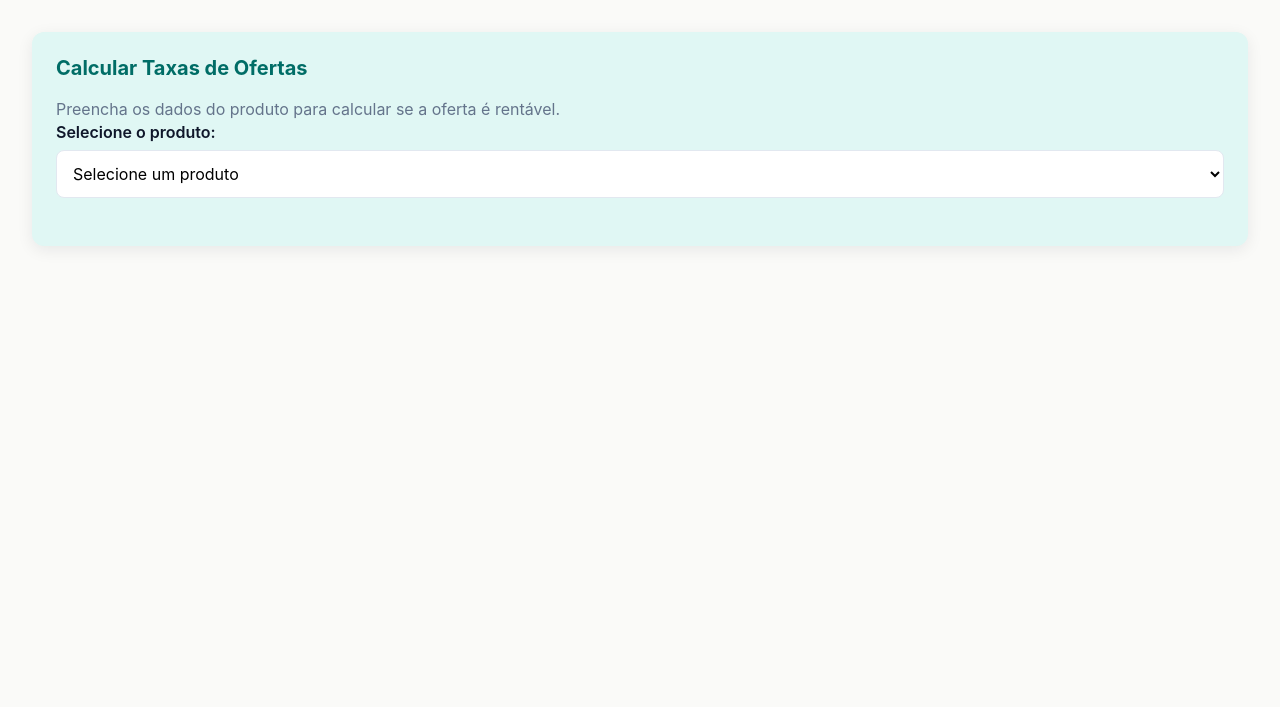
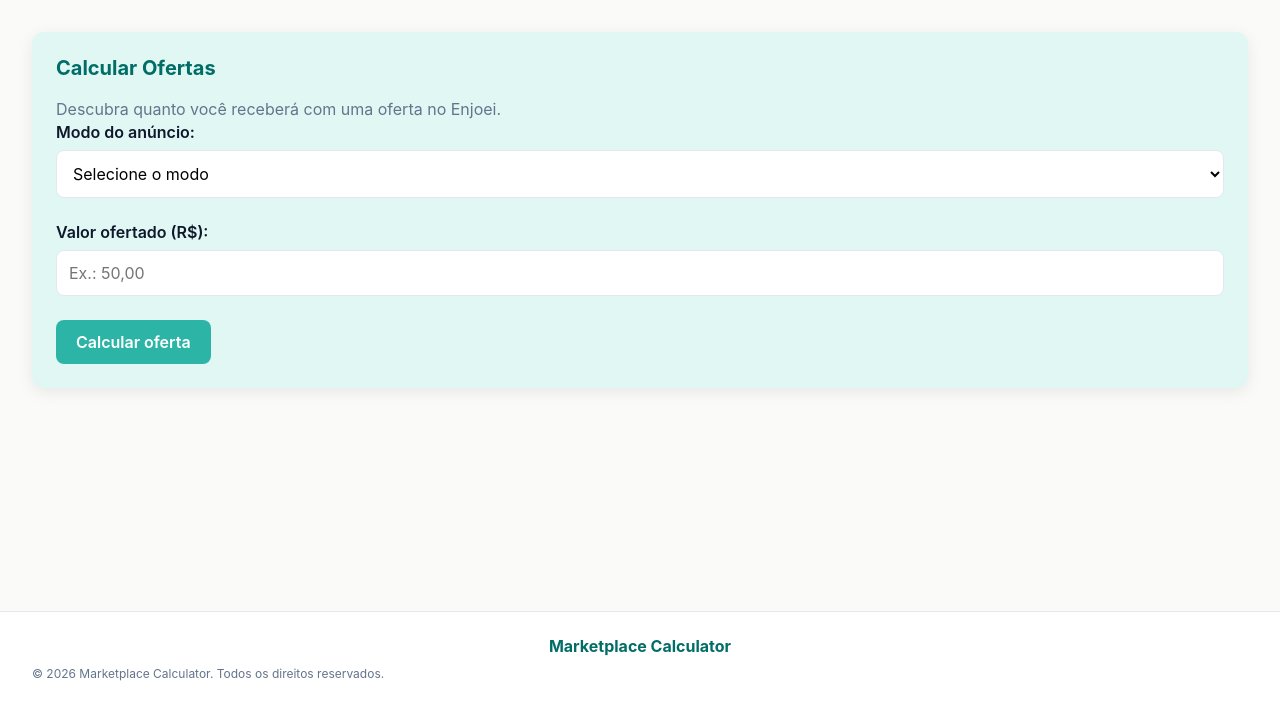
Before and after one commit to Vyrder06/marketplace-calculator, a Flask app: page /ofertas in a window 1280 px wide. Shown: the part 93-800 px from the top of the page. Run offline with Flask 3, Linux system fonts and the light colour scheme; the visitor is signed in with stand-in values (Sample User, id 1).

Commit message:
created ofertas page

```diff
--- a/app.py
+++ b/app.py
@@ -30,7 +30,7 @@ CAMPOS_EDITAVEIS = {"nome", "olx", "enjoei", "facebook", "shopee"}
 def criar_tabela():
     with closing(sqlite3.connect(BANCO)) as conexao:
         conexao.executescript(ARQUIVO_SQL.read_text(encoding="utf-8"))
-    # Migração: adicionar colunas se não existirem
+
     with closing(sqlite3.connect(BANCO)) as conexao:
         cursor = conexao.cursor()
         cursor.execute("PRAGMA table_info(produtos)")
@@ -100,7 +100,7 @@ def calcular_valor_liquido(loja, preco, modo_enjoei=None):
     preco = float(preco)
 
     if loja == 'olx':
-        # OLX - sem taxas
+
         return {
             'valor_liquido': round(preco, 2),
             'taxa_total': 0,
@@ -108,7 +108,7 @@ def calcular_valor_liquido(loja, preco, modo_enjoei=None):
         }
 
     elif loja == 'facebook':
-        # Facebook - sem taxas
+
         return {
             'valor_liquido': round(preco, 2),
             'taxa_total': 0,
@@ -116,13 +116,13 @@ def calcular_valor_liquido(loja, preco, modo_enjoei=None):
         }
 
     elif loja == 'enjoei':
-        # Enjoei - % + tarifa fixa por faixa + taxa de saque R$3
+
         if modo_enjoei == 'turbinado':
             percentual = 0.18
         else:
-            percentual = 0.12  # classico
+            percentual = 0.12
 
-        # Tarifa fixa por faixa de preço
+
         if preco <= 15:
             tarifa_fixa = 2.50
         elif preco <= 50:
@@ -135,7 +135,7 @@ def calcular_valor_liquido(loja, preco, modo_enjoei=None):
             tarifa_fixa = 13.50
         elif preco <= 300:
             tarifa_fixa = 22.50
-        else:  # até 500
+        else:
             tarifa_fixa = 25.00
 
         taxa_percentual = preco * percentual
@@ -162,7 +162,7 @@ def calcular_valor_liquido(loja, preco, modo_enjoei=None):
         elif preco <= 499.99:
             percentual = 0.14
             taxa_fixa = 26.00
-        else:  # 500+
+        else:
             percentual = 0.14
             taxa_fixa = 26.00
 
@@ -186,9 +186,43 @@ def calcular_valor_liquido(loja, preco, modo_enjoei=None):
 
 @app.route("/ofertas", methods=["GET", "POST"])
 def ofertas():
+    resultado = None
+    erro = None
+    modo = ""
+    oferta = ""
+
     if request.method == "POST":
-        pass
-    return render_template("ofertas.html")
+        modo = request.form.get("modo", "").strip().lower()
+        oferta = request.form.get("oferta", "").strip()
+
+        if modo not in {"classico", "turbinado"}:
+            erro = "Selecione um modo válido do Enjoei."
+
+        else:
+            try:
+                preco = float(oferta)
+
+                if preco <= 0:
+                    erro = "A oferta precisa ser maior que zero."
+                else:
+                    resultado = calcular_valor_liquido(
+                        "enjoei",
+                        preco,
+                        modo
+                    )
+
+            except ValueError:
+                erro = "Digite um valor de oferta válido."
+
+    return render_template(
+        "ofertas.html",
+        resultado=resultado,
+        erro=erro,
+        modo=modo,
+        oferta=oferta
+    )
+
+
 
 @app.route("/produtos")
 def seus_produtos():
@@ -296,7 +330,6 @@ def alternar_vendido(produto_id):
     if not produto:
         return redirect(url_for("seus_produtos", busca=busca, filtro=filtro))
 
-    # Ao marcar como vendido, pedir loja e preço antes de alterar o status.
     if produto['vendido'] == 0:
         with closing(sqlite3.connect(BANCO)) as conexao:
             conexao.row_factory = sqlite3.Row
@@ -326,7 +359,6 @@ def alternar_vendido(produto_id):
             },
         )
     else:
-        # Se está marcando como NÃO VENDIDO (vendido = 1 -> 0), limpa info de venda
         with closing(sqlite3.connect(BANCO)) as conexao:
             conexao.execute("""
                 UPDATE produtos
@@ -345,7 +377,7 @@ def confirmar_venda(produto_id):
 
     loja_vendida = request.form.get("loja_vendida")
     preco_venda = request.form.get("preco_venda")
-    modo_enjoei = request.form.get("modo_enjoei")  # apenas para Enjoei
+    modo_enjoei = request.form.get("modo_enjoei")
 
     lojas_validas = {"olx", "enjoei", "facebook", "shopee"}
     if loja_vendida not in lojas_validas or not preco_venda:
@@ -362,7 +394,6 @@ def confirmar_venda(produto_id):
     if loja_vendida != "enjoei":
         modo_enjoei = None
 
-    # Calcular valor líquido
     resultado = calcular_valor_liquido(loja_vendida, preco_venda, modo_enjoei)
 
     with closing(sqlite3.connect(BANCO)) as conexao:
--- a/static/css/style.css
+++ b/static/css/style.css
@@ -672,3 +672,32 @@ button.selo-vendido:hover { background-color: var(--cinza-claro); }
 .acoes-modal .botao-filtro {
     padding: 10px 18px;
 }
+
+.resultado-oferta {
+    border: 2px solid var(--verde-agua-escuro);
+}
+
+.valor-liquido {
+    margin-top: 20px;
+    padding: 20px;
+    background-color: var(--verde-agua-suave);
+    border-radius: var(--raio-md);
+    text-align: center;
+}
+
+.valor-liquido span {
+    color: var(--cinza-texto);
+    font-weight: 600;
+}
+
+.valor-liquido h2 {
+    color: var(--verde-petroleo);
+    font-size: 32px;
+    margin: 10px 0 0;
+}
+
+.resultado-oferta > p:last-child {
+    font-size: var(--fonte-sm);
+    line-height: 1.6;
+    color: var(--cinza-texto);
+}
--- a/templates/ofertas.html
+++ b/templates/ofertas.html
@@ -1,40 +1,107 @@
+
 <!DOCTYPE html>
 <html lang="pt-br">
 <head>
     <meta charset="UTF-8">
     <meta name="viewport" content="width=device-width, initial-scale=1.0">
-    <title>Calculo de Taxas</title>
+    <title>Ofertas - Marketplace Calculator</title>
     <link rel="stylesheet" href="{{ url_for('static', filename='css/style.css') }}">
 </head>
 
 <body>
     <header class="header">
-        <a href="{{ url_for('home') }}" class="home" title="Voltar para a página inicial">
+        <a href="{{ url_for('home') }}" class="home"
+           title="Voltar para a página inicial">
             <h1>Marketplace Calculator</h1>
         </a>
-         <form method='post' action='{{ url_for("sair") }}'>
-            <button type='submit'>Sair</button>
+
+        <form method="post" action="{{ url_for('sair') }}">
+            <button type="submit">Sair</button>
         </form>
     </header>
 
     <main class="container">
 
         <section class="cartao">
-            <h2>Calcular Taxas de Ofertas</h2>
-            <p>Preencha os dados do produto para calcular se a oferta é rentável.</p>
+            <h2>Calcular Ofertas</h2>
+            <p>Descubra quanto você receberá com uma oferta no Enjoei.</p>
 
+            {% if erro %}
+                <p class="erro">{{ erro }}</p>
+            {% endif %}
 
-            <form action="/ofertas" method="POST">
+            <form action="{{ url_for('ofertas') }}" method="POST">
 
                 <div class="campo">
-                    <label for="nome">Selecione o produto:</label>
-                    <form action="/ofertas" method="POST">
-                        <select id="nome" name="nome" required>
-                            <option value="">Selecione um produto</option>
-                            {% for produto in produtos %}
-                                <option value="{{ produto.nome }}">{{ produto.nome }}</option>
-                            {% endfor %}
-                        </select>
+                    <label for="modo">Modo do anúncio:</label>
+
+                    <select id="modo" name="modo" required>
+                        <option value="">Selecione o modo</option>
+
+                        <option value="classico"
+                            {% if modo == 'classico' %}selected{% endif %}>
+                            Clássico (12%)
+                        </option>
+
+                        <option value="turbinado"
+                            {% if modo == 'turbinado' %}selected{% endif %}>
+                            Turbinado (18%)
+                        </option>
+                    </select>
                 </div>
+
+                <div class="campo">
+                    <label for="oferta">Valor ofertado (R$):</label>
+
+                    <input
+                        type="number"
+                        id="oferta"
+                        name="oferta"
+                        min="0.01"
+                        step="0.01"
+                        placeholder="Ex.: 50,00"
+                        value="{{ oferta }}"
+                        required
+                    >
+                </div>
+
+                <button type="submit">Calcular oferta</button>
+
+            </form>
+        </section>
+
+        {% if resultado %}
+        <section class="cartao resultado-oferta">
+
+            <h2>Resultado da oferta</h2>
+
+            <p>Valor oferecido: <strong>
+                R$ {{ "%.2f"|format(oferta|float) }}
+            </strong></p>
+
+            <p>Modo: <strong>
+                {{ modo|capitalize }}
+            </strong></p>
+
+            <div class="valor-liquido">
+                <span>Você receberá:</span>
+
+                <h2>
+                    R$ {{ "%.2f"|format(resultado.valor_liquido) }}
+                </h2>
+            </div>
+
+            <p>{{ resultado.detalhes }}</p>
+
+        </section>
+        {% endif %}
+
+    </main>
+
+    <footer class="footer">
+        <h2>Marketplace Calculator</h2>
+        <p>© 2026 Marketplace Calculator. Todos os direitos reservados.</p>
+    </footer>
+
 </body>
 </html>
```
Also changed, not shown: static/js/script.js (line endings or trailing spaces), 2 other files.
